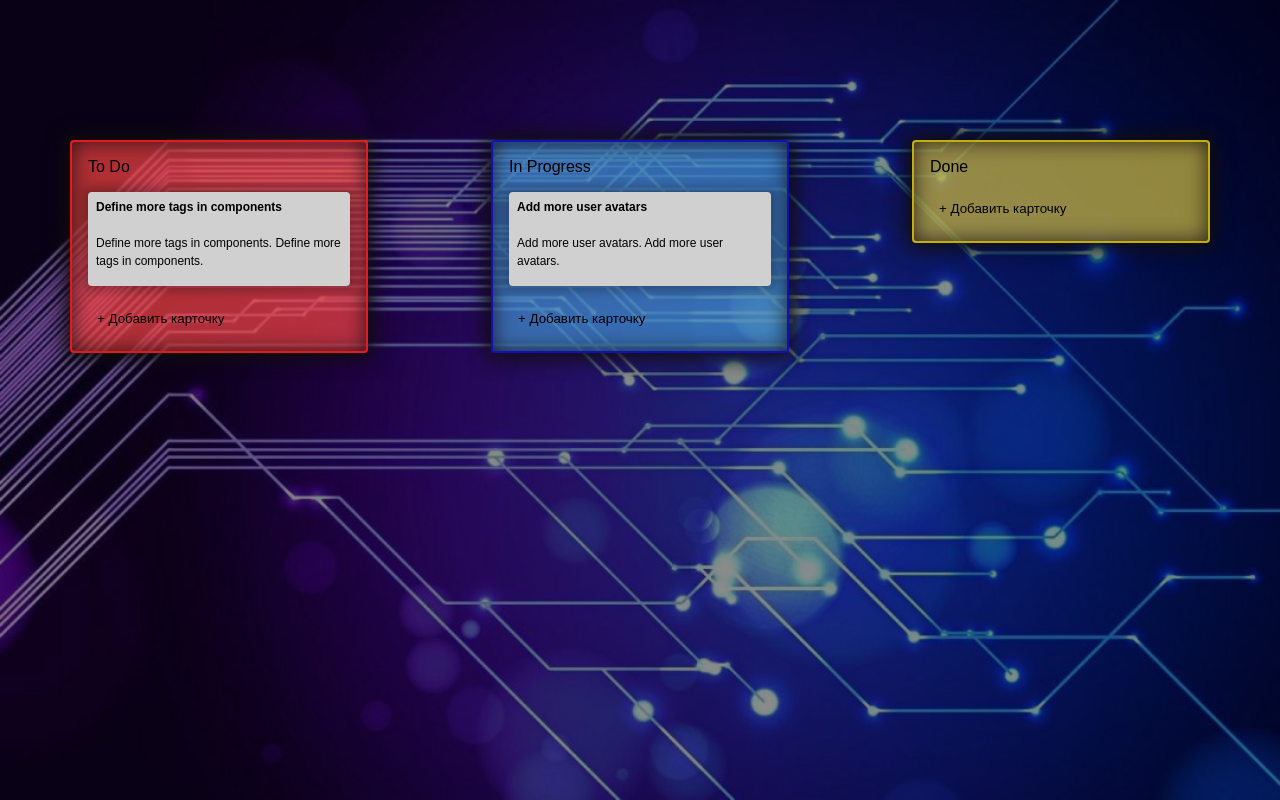
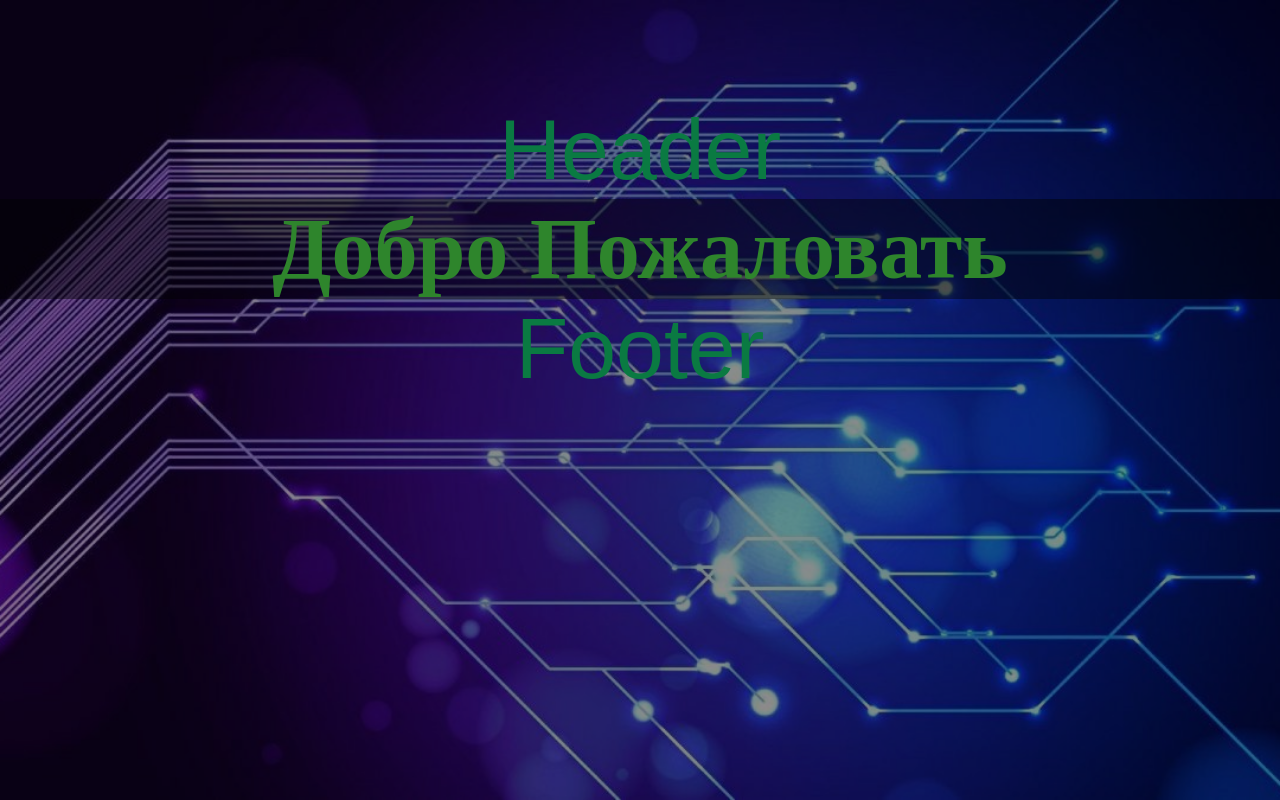
Before and after one commit to RomanPeshko/FE12-JS-React-Roman-Peshko, a React app: page / in a window 1280 px wide. Built offline with nearby package versions, Linux system fonts and the light colour scheme.

Commit message:
webpack version5

```diff
--- a/package.json
+++ b/package.json
@@ -33,6 +33,7 @@
   },
   "dependencies": {
     "react": "^17.0.2",
-    "react-dom": "^17.0.2"
+    "react-dom": "^17.0.2",
+    "react-router-dom": "^5.3.0"
   }
 }
--- a/src/App.jsx
+++ b/src/App.jsx
@@ -1,15 +1,21 @@
 import React from "react";
-import CardHolder from "./Components/CardHolder/CardHolder";
+import { BrowserRouter } from "react-router-dom";
 import GlobalModalProvider from "./HOC/GlobalModalProvider";
+import RootRouter from "./Routing/Root";
+import MainLayouts from "./Layouts/MainLayouts";
 
 const App = (props) => {
   return (
     <React.Fragment>
       <GlobalModalProvider>
-        <CardHolder/>
+        <BrowserRouter>
+          <MainLayouts>
+            <RootRouter />
+          </MainLayouts>
+        </BrowserRouter>
       </GlobalModalProvider>
     </React.Fragment>
   )
-}
+};
 
 export default App;
--- a/src/Components/CardHolder/CardHolder.jsx
+++ b/src/Components/CardHolder/CardHolder.jsx
@@ -45,6 +45,7 @@ const CardHolder = (props) => {
         let id = taskList.length;
         newTaskList.push({ state: 0, title: newTaskName, discription: newTaskDiscription, id: id });
         setTaskList(newTaskList);
+        setNewTaskName('');
         console.log(Object(newTaskList));
     }
 
@@ -98,7 +99,7 @@ const CardHolder = (props) => {
                             if (state === 1) {
                                 return (
                                     <React.Fragment key={task.id}>
-                                        <Card state={task.state} removeTask={removeTask} description={task.description} title={task.title} />
+                                        <Card state={task.state} id={task.id} removeTask={removeTask} description={task.description} title={task.title} />
                                     </React.Fragment>
                                 )
                             } else {
@@ -114,7 +115,7 @@ const CardHolder = (props) => {
                             if (state === 2) {
                                 return (
                                     <React.Fragment key={task.id}>
-                                        <Card state={task.state} removeTask={removeTask} description={task.description} title={task.title} />
+                                        <Card state={task.state} id={task.id} removeTask={removeTask} description={task.description} title={task.title} />
                                     </React.Fragment>
                                 )
                             } else {
--- a/src/Components/card.jsx
+++ b/src/Components/card.jsx
@@ -1,4 +1,5 @@
 import React, { memo, useEffect } from "react";
+import { Link } from "react-router-dom";
 
 const Card = (props) => {
     useEffect(() => {
@@ -13,6 +14,7 @@ const Card = (props) => {
     return (
         <React.Fragment>
            <div className={"board-item__list"}>
+               <Link to={`/cards/${props.id}`}>Redact</Link>
                 <h4 className={"board-list__title"}>
                     {props.title}
                 </h4>
--- /dev/null
+++ b/src/Layouts/MainLayouts.jsx
@@ -0,0 +1,20 @@
+import React from "react";
+
+const MainLayouts = (props) => {
+    return (
+        <React.Fragment>
+            <div className={"header"}>
+                Header
+            </div>
+            <div className={"content"}>
+                {props.children}
+            </div>
+            <div className={"footer"}>
+               Footer
+            </div>
+        </React.Fragment>
+    )
+};
+
+
+export default MainLayouts;
--- /dev/null
+++ b/src/Routing/Root.jsx
@@ -0,0 +1,32 @@
+import React from "react";
+import { Switch, Route, Redirect } from "react-router-dom";
+import CardHolder from "../Components/CardHolder/CardHolder";
+
+const RootRouter = () => {
+    return (
+        <React.Fragment>
+            <Switch>
+                <Route path={"/cards/:taskID"} render={(routeProps) => {
+                    return (
+                        `Datails for task with id ${routeProps.match.params.taskID}`
+                    )
+                }}>
+
+                </Route>
+                <Route path={"/cards"}>
+                    <CardHolder />
+                </Route>
+                <Route exact path={"/"}>
+                    <div className={'visitca'}>
+                        Добро Пожаловать
+                    </div>
+                </Route>
+                <Route>
+                    <Redirect to={"/cards"}/>
+                </Route>
+            </Switch>
+        </React.Fragment>
+    )
+}
+
+export default RootRouter;
--- a/src/styles/index.scss
+++ b/src/styles/index.scss
@@ -7,9 +7,26 @@
     box-sizing: border-box;
 }
 
+.header,
+.footer {
+    color: rgb(19, 221, 120);
+    font-size: 86px;
+    text-align: center;
+}
+
 #root {
     padding: 100px 0;
     font-size: 12px;
+    width: 100wh;
+    height: 100vh;
+}
+.visitca {
+    font-family: relative sans-serif;
+    font-weight: 900;
+    font-size: 86px;
+    color: rgb(84, 241, 79);
+    background-color: rgba(0, 0, 0, 0.45);
+    text-align: center;
 }
 
 .modal-fon {
```
